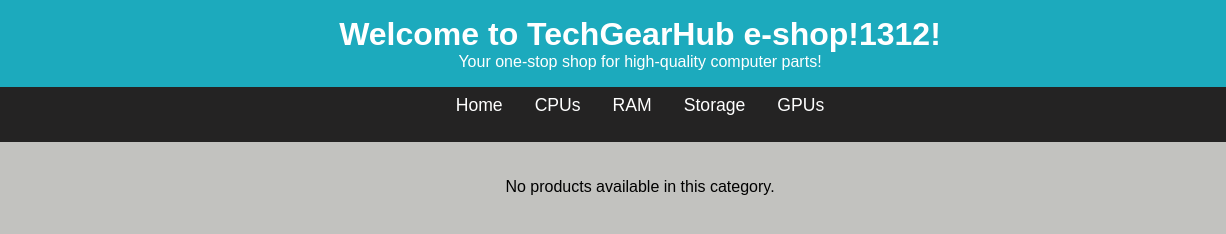
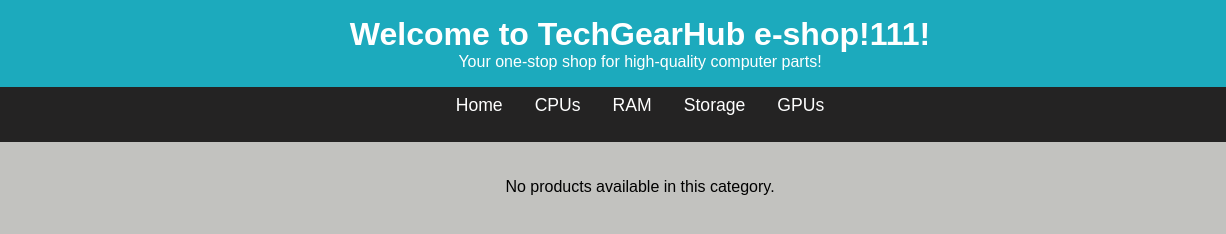
Before and after one commit to Niroth36/SimpleEshop, a website: page web-app/public/EshopPage.html in a window 1280 px wide. Shown: the full height of the page, 0-1226 px from the left. Drawn offline with Linux system fonts and the light colour scheme; no server answers.

Commit message:
Update EshopPage.html

```diff
--- a/web-app/public/EshopPage.html
+++ b/web-app/public/EshopPage.html
@@ -9,7 +9,7 @@
 </head>
 <body>
     <header>
-        <h1>Welcome to TechGearHub e-shop!1312!</h1>
+        <h1>Welcome to TechGearHub e-shop!111!</h1>
         <p>Your one-stop shop for high-quality computer parts!</p>
     </header>
 
```
